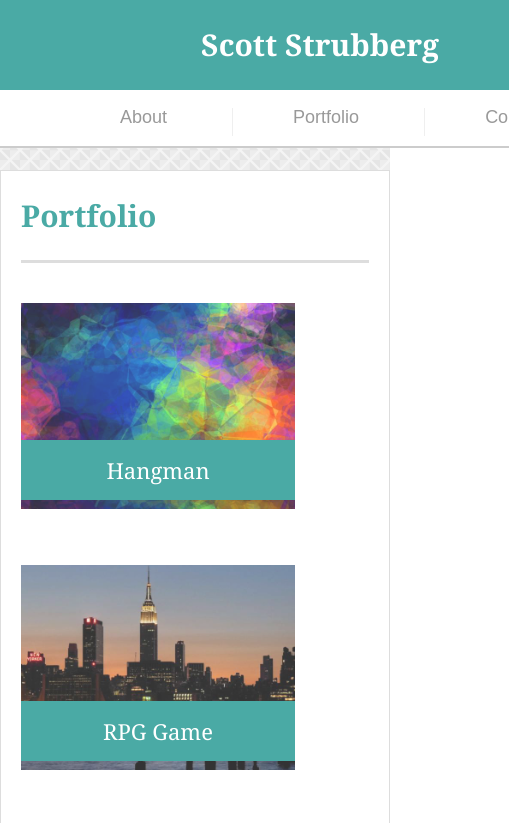
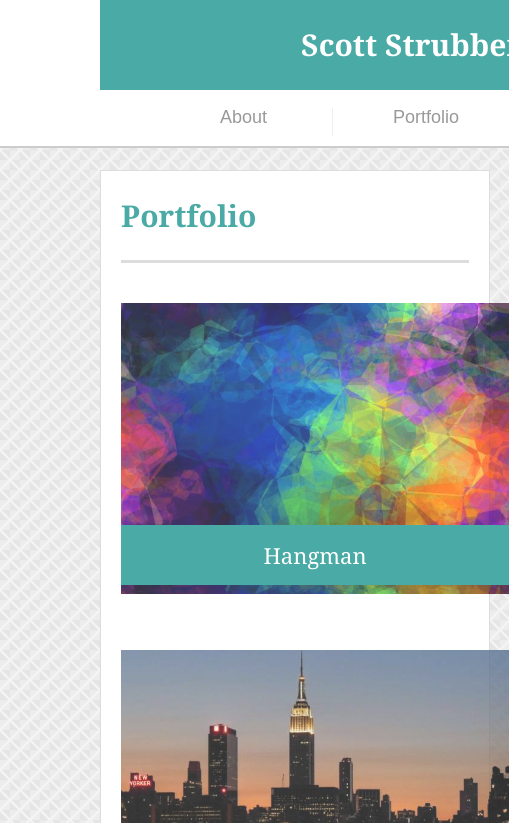
Before and after one commit to sstrubberg/Responsive-Portfolio, a plain HTML site: page portfolio.html in a window 390 px wide. Shown: the top 823 px of the page, 509 px wide, since content can reach past the window. Drawn offline with Linux system fonts and the light colour scheme.

Commit message:
fixed portfolio page

```diff
--- a/assets/css/style.css
+++ b/assets/css/style.css
@@ -242,7 +242,15 @@ body {
         width: 100%
     }
     .container {
-        max-width: 900px;
+        max-width: 760px;
+        margin-right: 100px;
+        margin-left: 100px;
+    }
+    .main-section {
+        max-width:450px;
+    }
+    .work {
+      width: 388px;
     }
 }
 
```
